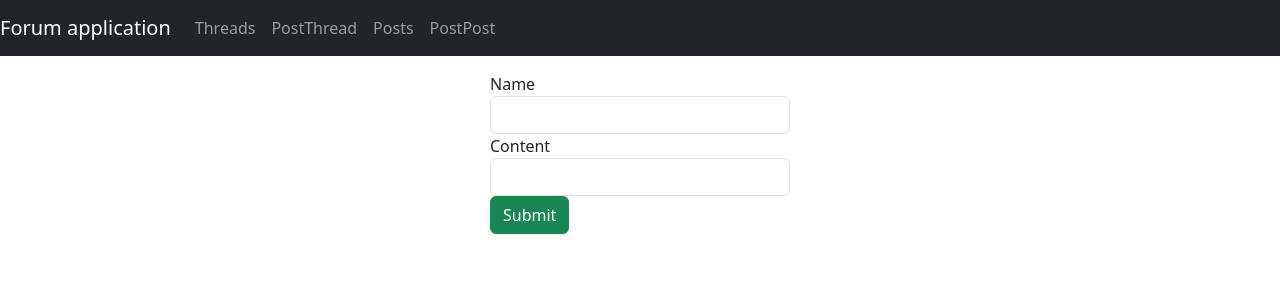
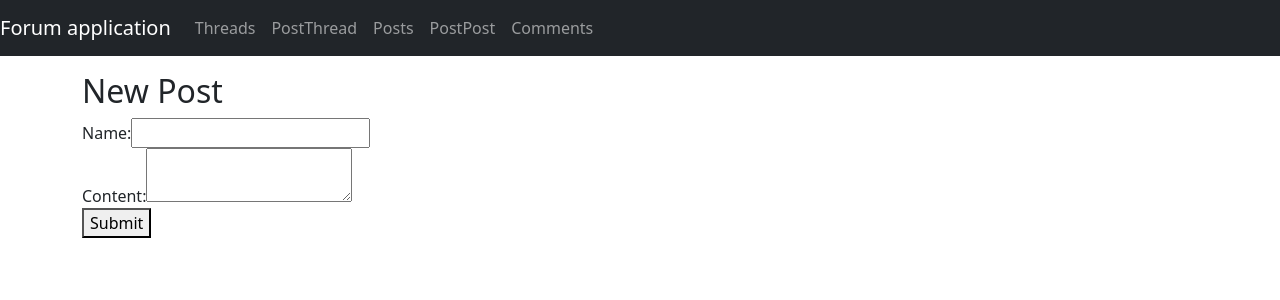
Before and after one commit to KevinvdHoogenhof/ForumApp-Frontend, a React (Create React App) app: page /postpost/6622190fe21ab10bc3650d6b in a window 1280 px wide. Shown: the top 300 px of the page. Built offline with nearby package versions, Linux system fonts and the light colour scheme; no server answers.

Commit message:
Updates 2

```diff
--- a/src/App.js
+++ b/src/App.js
@@ -46,6 +46,11 @@ class App extends Component {
             <li className="nav-item">
               <Link to={"/postpost/6622190fe21ab10bc3650d6b"} className="nav-link">
                 PostPost
+              </Link>
+            </li>
+            <li className="nav-item">
+              <Link to={"/comments"} className="nav-link">
+                Comments
               </Link>
             </li>
           </div>
--- a/src/components/commentlist.js
+++ b/src/components/commentlist.js
@@ -0,0 +1,56 @@
+import React, { Component } from "react";
+import CommentService from "../services/commentservice";
+import { withRouter } from '../common/with-router';
+import { Link } from "react-router-dom";
+
+class CommentList extends Component {
+  constructor(props) {
+    super(props);
+    this.state = {
+      comments: []
+    };
+  }
+
+  componentDidMount() {
+    this.getComments();
+  }
+
+  getComments() {
+    CommentService.getAll()
+      .then(response => {
+        this.setState({ comments: response.data });
+      })
+      .catch(error => {
+        console.error('Error fetching comments:', error);
+      });
+  }
+
+  render() {
+    const { comments } = this.state;
+
+    return (
+      <div>
+        <h2>Comments</h2>
+        <ul>
+          {comments.map(comment => (
+            <li key={comment.id}>
+              <div>
+                <strong>{comment.name}</strong> - Author: {comment.authorname} / {comment.authorId} !! Combine later like thread and post!!
+                , <Link to={"/editcomment/" + comment.id}>Edit comment</Link>
+              </div>
+              <div>
+                <Link to={"/thread/" + comment.threadId}>{comment.threadName}</Link>
+                , <Link to={"/post/" + comment.postId}>{comment.postName}</Link>
+              </div>
+              <div>
+                {comment.content}
+              </div>
+            </li>
+          ))}
+        </ul>
+      </div>
+    );
+  }
+}
+
+export default CommentList;
--- a/src/components/editcomment.js
+++ b/src/components/editcomment.js
@@ -0,0 +1,87 @@
+import React, { Component } from 'react';
+import CommentService from "../services/commentservice";
+import { withRouter } from '../common/with-router';
+import { Link } from "react-router-dom";
+
+class EditComment extends Component {
+  constructor(props) {
+    super(props);
+    this.state = {
+      id: '',
+      name: '',
+      content: ''
+    };
+  }
+
+  componentDidMount() {
+    this.getComment(this.props.router.params.id);
+  }
+
+  getComment(commentId) {
+    CommentService.get(commentId)
+      .then(response => {
+        const { id, name, content } = response.data;
+        this.setState({ id, name, content });
+      })
+      .catch(error => {
+        console.error('Error fetching comment:', error);
+      });
+  }
+
+  handleInputChange = (event) => {
+    const { name, value } = event.target;
+    this.setState({ [name]: value });
+  }
+
+  handleSubmit = (event) => {
+    event.preventDefault();
+    const { id, name, content } = this.state;
+
+    if (!name || !content) {
+      alert('Name and Content are required');
+      return;
+    }
+
+    const updatedComment = {
+      id,
+      name,
+      content
+    };
+
+    CommentService.updateComment(id, updatedComment)
+      .then(response => {
+        console.log('Comment updated successfully:', response.data);
+        // Redirect or handle the update as needed
+      })
+      .catch(error => {
+        console.error('Error updating comment:', error);
+      });
+  }
+
+  render() {
+    const { name, content } = this.state;
+
+    return (
+      <div>
+        <h2>Edit Comment</h2>
+        <form onSubmit={this.handleSubmit}>
+          <div>
+            <label>
+              Name:
+              <input type="text" name="name" value={name} onChange={this.handleInputChange} />
+            </label>
+          </div>
+          <div>
+            <label>
+              Content:
+              <textarea name="content" value={content} onChange={this.handleInputChange}></textarea>
+            </label>
+          </div>
+          <button type="submit">Update</button>
+        </form>
+      </div>
+    );
+  }
+}
+
+export default withRouter(EditComment);
--- a/src/components/post.js
+++ b/src/components/post.js
@@ -11,10 +11,16 @@ class Post extends Component{
           post: null,
           comments: [],
           newComment: {
+            threadId: '',
+            threadName: '',
             postId: '',
+            postName: '',
+            authorId: '',
+            authorName: '',
             name: '',
             content: ''
-          }
+          },
+          showComments: true
         };
     }
 
@@ -27,7 +33,19 @@ class Post extends Component{
     getPost(postId) {
         PostService.get(postId)
           .then(response => {
-            this.setState({ post: response.data });
+            const post = response.data;
+            this.setState({
+              post: post,
+              newComment: {
+                ...this.state.newComment,
+                threadId: post.threadId,
+                threadName: post.threadName,
+                postId: post.id,
+                postName: post.name,
+                authorId: 0,
+                authorName: 'asd'
+              }
+            });
           })
           .catch(error => {
             console.error('Error fetching post:', error);
@@ -58,11 +76,11 @@ class Post extends Component{
         event.preventDefault();
         const { newComment } = this.state;
 
-        CommentService.createComment(newComment)
+        CommentService.create(newComment)
           .then(response => {
             console.log('Comment created successfully:', response.data);
             // Clear the form and reload comments
-            this.setState({ newComment: { postId: '', name: '', content: '' } });
+            this.setState({ newComment: { ...newComment, name: '', content: '' } });
             this.getComments(newComment.postId);
           })
           .catch(error => {
@@ -70,8 +88,14 @@ class Post extends Component{
           });
     }
 
+    toggleComments = () => {
+      this.setState(prevState => ({
+        showComments: !prevState.showComments
+      }));
+    }
+
     render() {
-        const { post, comments } = this.state;
+        const { post, comments, newComment, showComments } = this.state;
 
         return (
           <div>
@@ -85,7 +109,32 @@ class Post extends Component{
                 <p>Author Name: {post.authorName}</p>
                 <p>Name: {post.name}</p>
                 <p>Content: {post.content}</p>
-                  <p>Comments:</p>
+              </div>
+            ) : (
+              <p>Loading...</p>
+            )}
+
+            <h2>New Comment</h2>
+            <form onSubmit={this.handleSubmit}>
+              <div>
+                <label>
+                  Name:
+                  <input type="text" name="name" value={newComment.name} onChange={this.handleInputChange} />
+                </label>
+              </div>
+              <div>
+                <label>
+                  Content:
+                  <input type="text" name="content" value={newComment.content} onChange={this.handleInputChange} />
+                </label>
+              </div>
+              <button type="submit">Submit</button>
+            </form>
+
+            <h2>
+              Comments <button onClick={this.toggleComments}>{showComments ? 'Hide' : 'Show'}</button>
+            </h2>
+            {showComments && (
               <ul>
                 {comments.map(comment => (
                   <li key={comment.id}>
@@ -101,9 +150,6 @@ class Post extends Component{
                   </li>
                 ))}
               </ul>
-                </div>
-              ) : (
-                <p>Loading...</p>
             )}
           </div>
         );
--- a/src/components/postlistofthread.js
+++ b/src/components/postlistofthread.js
@@ -1,5 +1,6 @@
 import React, { Component } from "react";
 import PostService from "../services/postservice";
+import ThreadService from "../services/threadservice";
 import { withRouter } from '../common/with-router';
 import { Link } from "react-router-dom";
 
@@ -14,6 +15,7 @@ class PostListOfThread extends Component {
     this.searchName = this.searchName.bind(this);
 
     this.state = {
+      thread: null,
       posts: [],
       currentPost: null,
       currentIndex: -1,
@@ -23,11 +25,23 @@ class PostListOfThread extends Component {
   }
 
   componentDidMount() {
+    this.getThread(this.props.router.params.id);
     this.retrievePosts(this.props.router.params.id);
 
     this.setState({
       tid: this.props.router.params.id
     });
+  }
+
+  getThread(id) {
+    ThreadService.get(id)
+      .then(response => {
+        this.setState({ thread: response.data });
+        console.log(response.data);
+      })
+      .catch(error => {
+        console.error('Error fetching thread:', error);
+      });
   }
 
   onChangeSearchName(e) {
@@ -98,8 +112,10 @@ class PostListOfThread extends Component {
   }
 
   render() {
-    const { searchName, posts, currentPost, currentIndex, tid } = this.state;
-    const threadName = posts.length > 0 ? posts[0].threadName : '';
+    const { thread, searchName, posts, currentPost, currentIndex, tid } = this.state;
+    const threadName = (thread ? thread.name : '');
+    const threadDescription = (thread ? thread.description : '');
+
     //const tid = posts.length > 0 ? posts[0].threadId : '';
 
     return (
@@ -125,7 +141,8 @@ class PostListOfThread extends Component {
           </div>
         </div>
         <div className="col-md-6">
-          <h4>{threadName} - Posts List </h4>
+          <h4>{threadName}</h4>
+          <h5>{threadDescription}</h5>
           <div>
             <Link to={"/postpost/" + tid}>
               New Post
--- a/src/components/postpost.js
+++ b/src/components/postpost.js
@@ -1,9 +1,96 @@
 import React, { Component } from "react";
 import PostService from "../services/postservice";
+import ThreadService from "../services/threadservice";
 import { withRouter } from '../common/with-router';
 import { Link } from "react-router-dom";
 
 class PostPost extends Component {
+  constructor(props) {
+    super(props);
+    this.state = {
+      threadId: '',
+      threadName: '',
+      authorId: 0,
+      authorName: 'asd',
+      name: '',
+      content: '',
+    };
+  }
+
+  componentDidMount() {
+    this.getThread(this.props.router.params.id);
+  }
+
+  getThread(id) {
+    ThreadService.get(id)
+    .then(response => {
+      const { id, name } = response.data;
+      this.setState({ threadId: id, threadName: name });
+    })
+      .catch(error => {
+        console.error('Error fetching thread:', error);
+      });
+  }
+
+  handleInputChange = (event) => {
+    const { name, value } = event.target;
+    this.setState({ [name]: value });
+  }
+
+  handleSubmit = (event) => {
+    event.preventDefault();
+    const { name, content } = this.state;
+
+    if (!name || !content) {
+      alert('Name and Content are required');
+      return;
+    }
+
+    const newPost = {
+      threadId: this.state.threadId,
+      threadName: this.state.threadName,
+      authorId: this.state.authorId,
+      authorName: this.state.authorName,
+      name,
+      content
+    };
+
+    PostService.create(newPost)
+    .then(response => {
+      console.log('Post created successfully:', response.data);
+      window.location.href = `/thread/${this.state.threadId}`;
+      // Redirect to the post page or homepage
+    })
+    .catch(error => {
+      console.error('Error creating post:', error);
+    });
+}
+
+render() {
+  return (
+    <div>
+      <h2>New Post</h2>
+      <form onSubmit={this.handleSubmit}>
+        <div>
+          <label>
+            Name:
+            <input type="text" name="name" value={this.state.name} onChange={this.handleInputChange} />
+          </label>
+        </div>
+        <div>
+          <label>
+            Content:
+            <textarea name="content" value={this.state.content} onChange={this.handleInputChange}></textarea>
+          </label>
+        </div>
+        <button type="submit">Submit</button>
+      </form>
+    </div>
+  );
+}
+}
+export default withRouter(PostPost);
+/*class PostPost extends Component {
   constructor(props) {
     super(props);
     this.onChangeName = this.onChangeName.bind(this);
@@ -119,7 +206,6 @@ class PostPost extends Component {
               />
             </div>
 
-            {/*Add fields*/}
 
             <button onClick={this.savePost} className="btn btn-success">
               Submit
@@ -130,4 +216,4 @@ class PostPost extends Component {
     );
   }
 }
-export default withRouter(PostPost);
+export default withRouter(PostPost);*/
```
Lines whose indentation alone changed are shown as unchanged.
